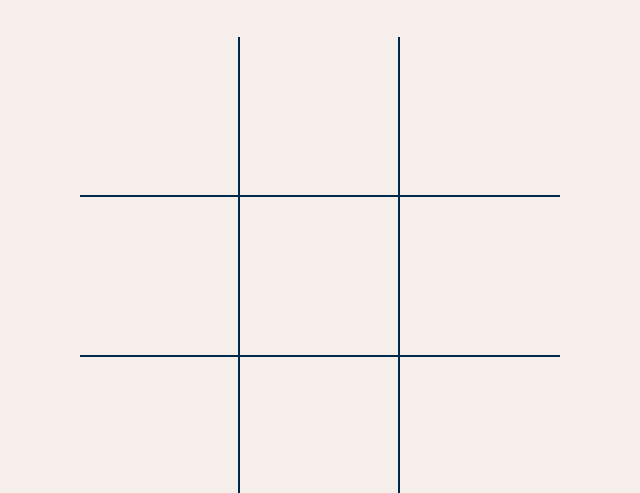
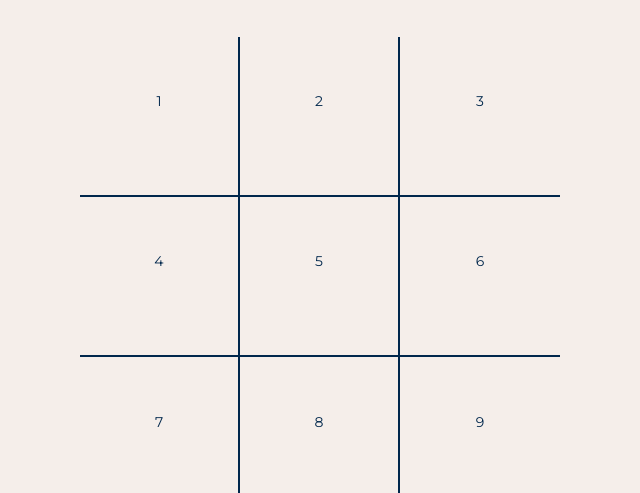
Before and after one commit to rashmivr-umich/539_final_project, a plain HTML site: page xn0.html in a window 1280 px wide. Shown: the part 459-952 px from the top of the page, 320-960 px from the left. Drawn offline with Linux system fonts and the light colour scheme.

Commit message:
Add files via upload

```diff
--- a/xn0.html
+++ b/xn0.html
@@ -48,16 +48,16 @@
         <p>This is a two player game. One player plays as Mumsi to gather nuts and the other plays with leaves.</p>
         <p class="player">Tic Tac Toe</p>
         <div id="gameboard">
-            <div class="boardcell" id="0" tabindex="0"></div>
+            <div class="boardcell" id="0" tabindex="0"><p>1</p></div>
             <!-- id is 0 because javascript is zero index based -->
-            <div class="boardcell" id="1" tabindex="0"></div>
-            <div class="boardcell" id="2" tabindex="0"></div>
-            <div class="boardcell" id="3" tabindex="0"></div>
-            <div class="boardcell" id="4" tabindex="0"></div>
-            <div class="boardcell" id="5" tabindex="0"></div>
-            <div class="boardcell" id="6" tabindex="0"></div>
-            <div class="boardcell" id="7" tabindex="0"></div>
-            <div class="boardcell" id="8" tabindex="0"></div>
+            <div class="boardcell" id="1" tabindex="0"><p>2</p></div>
+            <div class="boardcell" id="2" tabindex="0"><p>3</p></div>
+            <div class="boardcell" id="3" tabindex="0"><p>4</p></div>
+            <div class="boardcell" id="4" tabindex="0"><p>5</p></div>
+            <div class="boardcell" id="5" tabindex="0"><p>6</p></div>
+            <div class="boardcell" id="6" tabindex="0"><p>7</p></div>
+            <div class="boardcell" id="7" tabindex="0"><p>8</p></div>
+            <div class="boardcell" id="8" tabindex="0"><p>9</p></div>
         </div>
         <button id="restartBtn" class="button">Play Again</button>
     </main>
```
